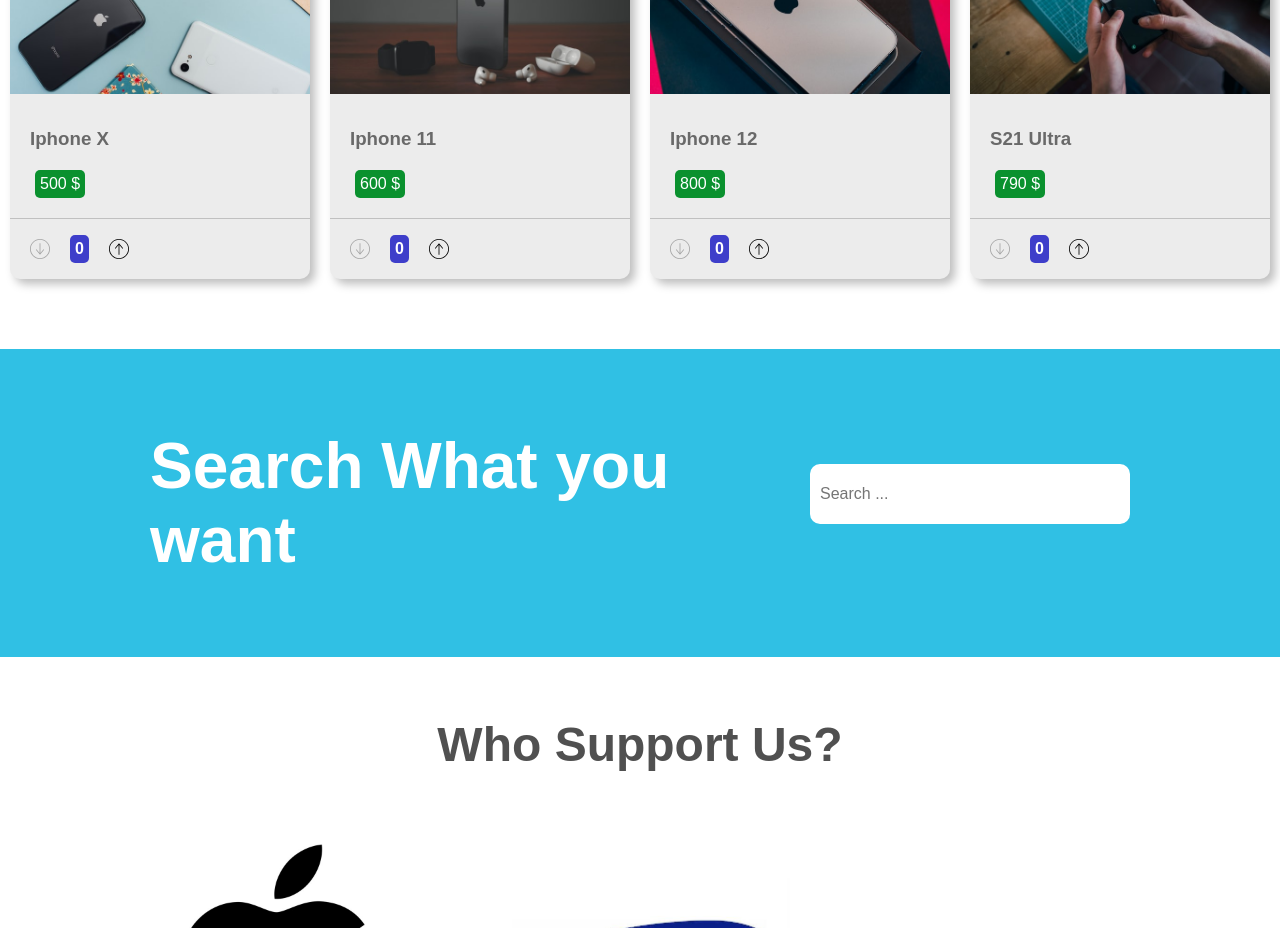
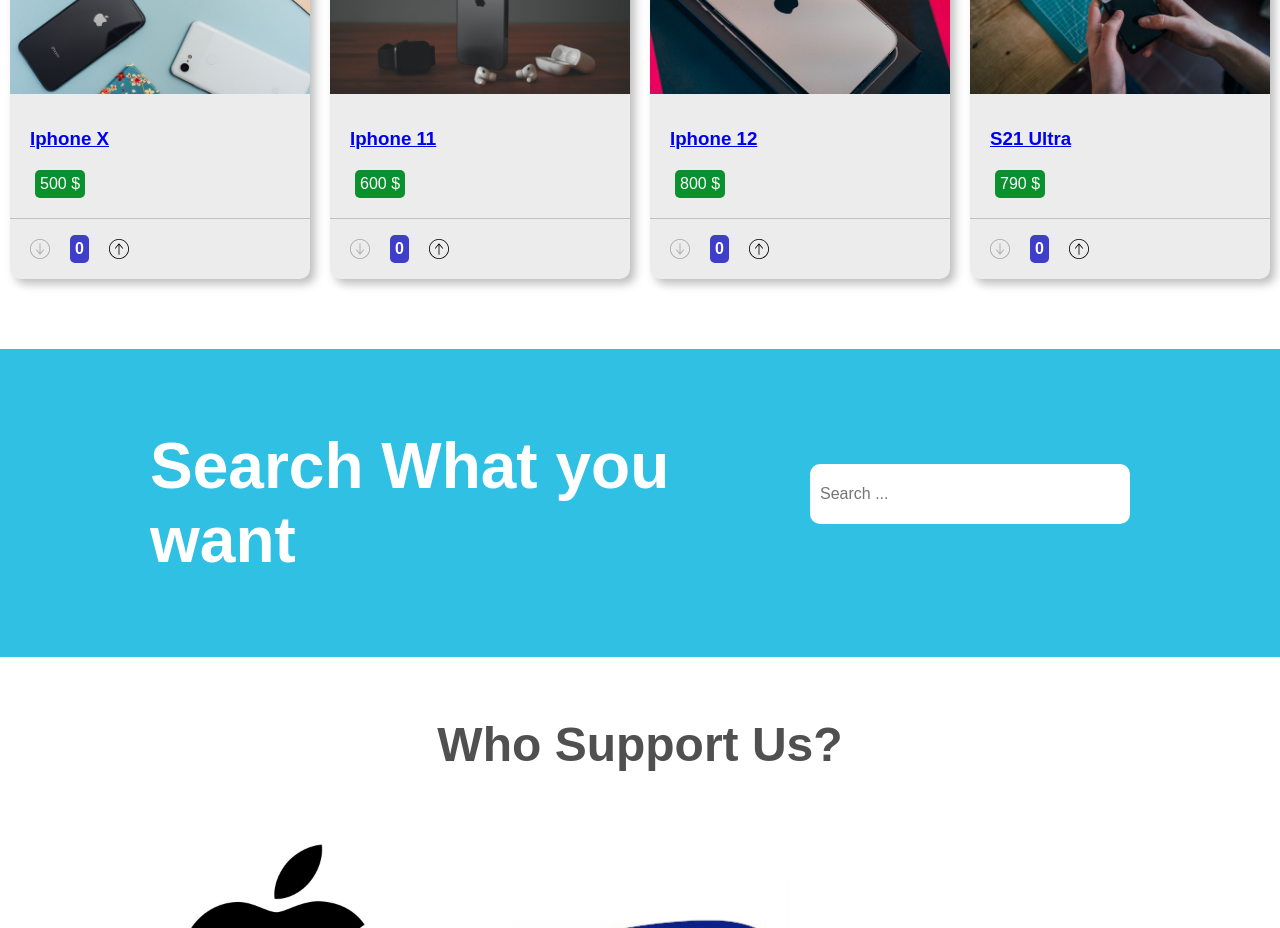
Before and after one commit to masoudhra/WebsitProject, a React (Create React App) app: page / in a window 1280 px wide. Shown: the part 780-1708 px from the top of the page. Built offline with nearby package versions, Linux system fonts and the light colour scheme.

Commit message:
add DetailsPage component and use of useprams in website

```diff
--- a/src/App.js
+++ b/src/App.js
@@ -6,6 +6,7 @@
 import Products from "./components/Products";
 import Footer from "./components/Footer";
 import AboutUs from "./components/AboutUs";
+import DetailsPage from "./components/DetailsPage";
 
 class App extends Component {
     render() {
@@ -15,6 +16,7 @@
                 <Routes>
                     <Route path="/" element={<Landing />} />
                     <Route path="/products" element={<Products />} />
+                    <Route path="/products/:id" element={<DetailsPage />} />
                     <Route path="/products/us" element={<AboutUs />} />
                 </Routes>
 
--- a/src/components/Card.js
+++ b/src/components/Card.js
@@ -1,4 +1,5 @@
 import React, { Component } from 'react';
+import { Link } from 'react-router-dom';
 
 import styles from "./Card.module.css";
 import down from "../images/down.svg"
@@ -28,12 +29,14 @@
     }
 
     render() {
-        const {image, name, cost} = this.props;
+        const {image, name, cost, id} = this.props;
         const {counter} = this.state;
         return (
             <div className={styles.container}>
                 <img src={image} alt="smart phone" />
-                <h3>{name}</h3>
+                <h3>
+                    <Link to={`/products/${id}`}>{name}</Link>
+                </h3>
                 <p>{cost} {counter ? `* ${counter} = ${counter * Number(cost.split(" ")[0])} $` : "" } </p>
 
                 <div className={styles.counter}>
--- a/src/components/Cards.js
+++ b/src/components/Cards.js
@@ -27,7 +27,13 @@
                 <Card image={iphone11} name="Iphone 11" cost="600 $" />
                 <Card image={iphone12} name="Iphone 12" cost="800 $" />
                 <Card image={s21} name="S21 Ultra" cost="790 $" /> */}
-                {this.state.phoneData.map(phone => <Card key={phone.id} image={phone.image} name={phone.name} cost={phone.cost} />)}
+                {this.state.phoneData.map(phone =>
+                    <Card
+                         key={phone.id}
+                         image={phone.image}
+                         name={phone.name}
+                         cost={phone.cost}
+                         id={phone.id} />)}
             </div>
         );
     }
--- /dev/null
+++ b/src/components/DetailsPage.js
@@ -0,0 +1,14 @@
+import React from 'react';
+import { useParams } from 'react-router-dom';
+
+const DetailsPage = () => {
+    const params = useParams();
+
+    return (
+        <div>
+            <h1>DetailsPage - {params.id}</h1>
+        </div>
+    );
+};
+
+export default DetailsPage;
```
